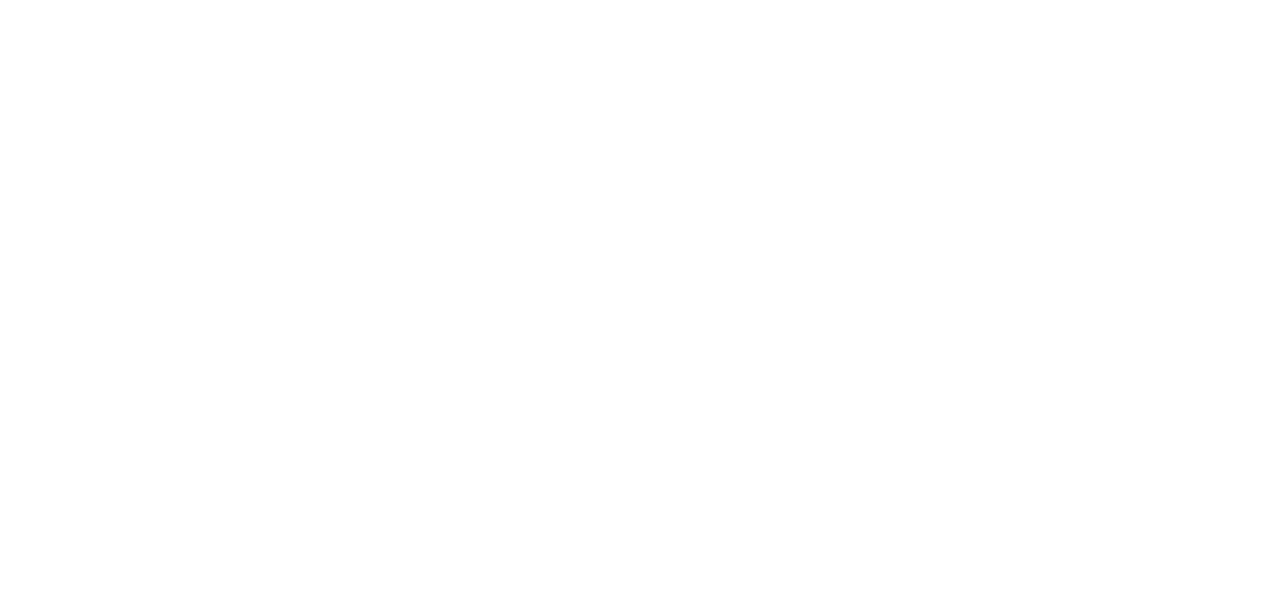
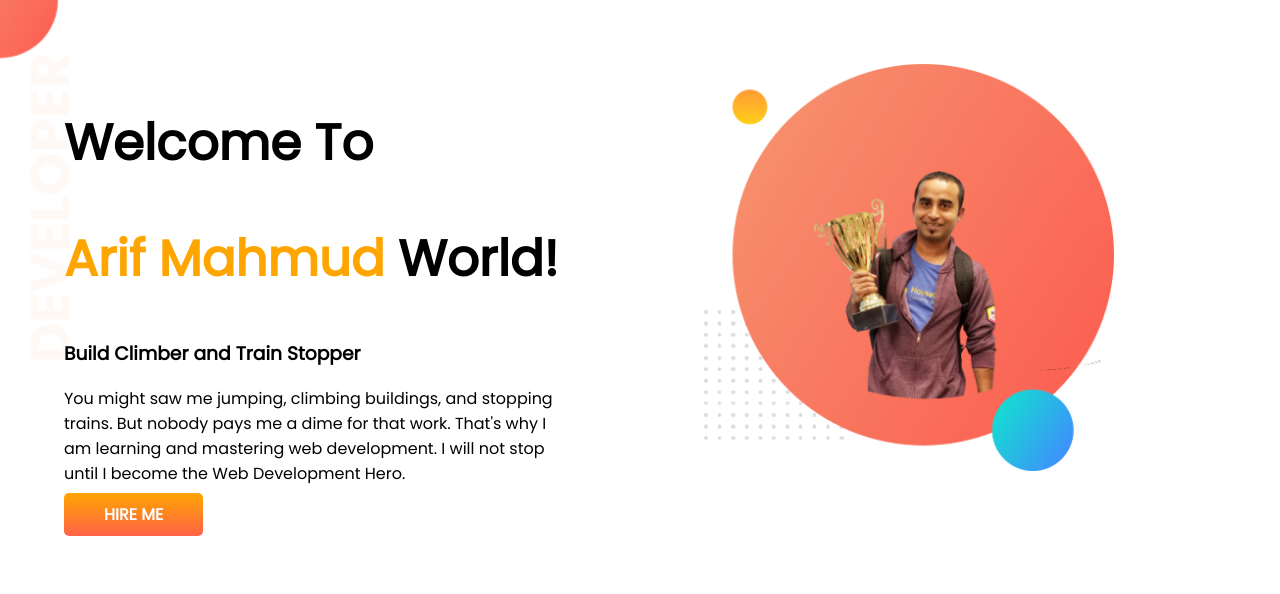
Before and after one commit to arifmahmud685/Developer-portfolio, a plain HTML site: page index.html in a window 1280 px wide. Drawn offline with Linux system fonts and the light colour scheme.

Commit message:
top banner added

```diff
--- a/index.html
+++ b/index.html
@@ -5,9 +5,23 @@
     <meta http-equiv="X-UA-Compatible" content="IE=edge">
     <meta name="viewport" content="width=device-width, initial-scale=1.0">
     <title>arif portfolio</title>
+    <link rel="preconnect" href="https://fonts.googleapis.com">
+    <link rel="preconnect" href="https://fonts.gstatic.com" crossorigin>
+    <link href="https://fonts.googleapis.com/css2?family=Poppins&display=swap" rel="stylesheet">
     <link rel="stylesheet" href="style.css">
 </head>
 <body>
-
+    <section class="top-banner">
+            <div class="half-width">
+                <h1>Welcome To</h1>
+                <h1><span class="orange-color">Arif Mahmud</span> World!</h1>
+                <h3>Build Climber and Train Stopper</h3>
+                <p>You might saw me jumping, climbing buildings, and stopping trains. But nobody pays me a dime for that work. That's why I am learning and mastering web development. I will not stop until I become the Web Development Hero.</p>
+                <a class="link-button" target="_blank" href="https://www.linkedin.com/company/programminghero/">HIRE ME</a>
+            </div>
+            <div class="half-width">
+                <img src="images/jhonkar photo-bg.png" alt="">
+            </div>
+    </section>
 </body>
 </html>
--- a/style.css
+++ b/style.css
@@ -0,0 +1,32 @@
+body {
+  font-family: "Poppins", sans-serif;
+  margin: 0;
+}
+h1 {
+  font-size: 50px;
+}
+.orange-color {
+  color: orange;
+}
+section {
+  display: flex;
+}
+.half-width {
+  width: 50%;
+  padding: 5%;
+}
+.half-width img {
+  width: 80%;
+}
+.link-button {
+  text-decoration: none;
+  background-image: linear-gradient(orange, tomato);
+  padding: 10px 40px;
+  color: white;
+  font-weight: 700;
+  border-radius: 5px;
+}
+.top-banner {
+  background-image: url(images/top-banner.png);
+  background-repeat: no-repeat;
+}
```
Also changed, not shown: images/dream-bg.png (added), images/exp-bg.png (added), images/jhankar.png (added), images/jhankar2.png (added), images/jhonkar photo-bg.png (added), images/my-bg.png (added), images/my-bg2.png (added), images/top-banner.png (added), 7 other files.
